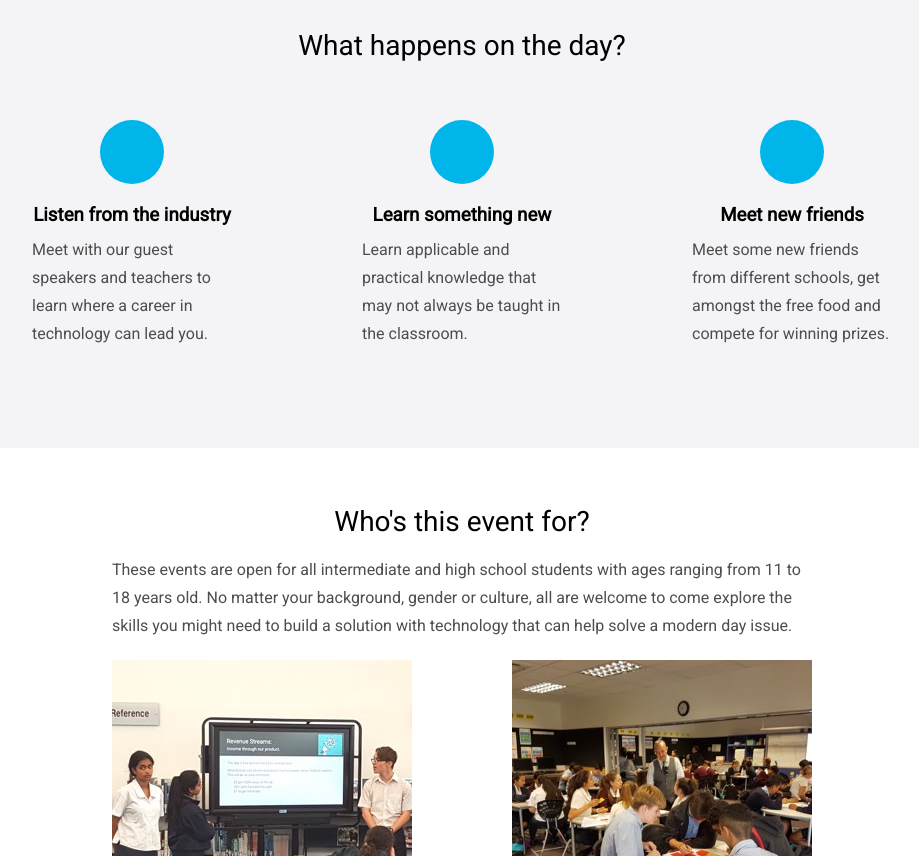
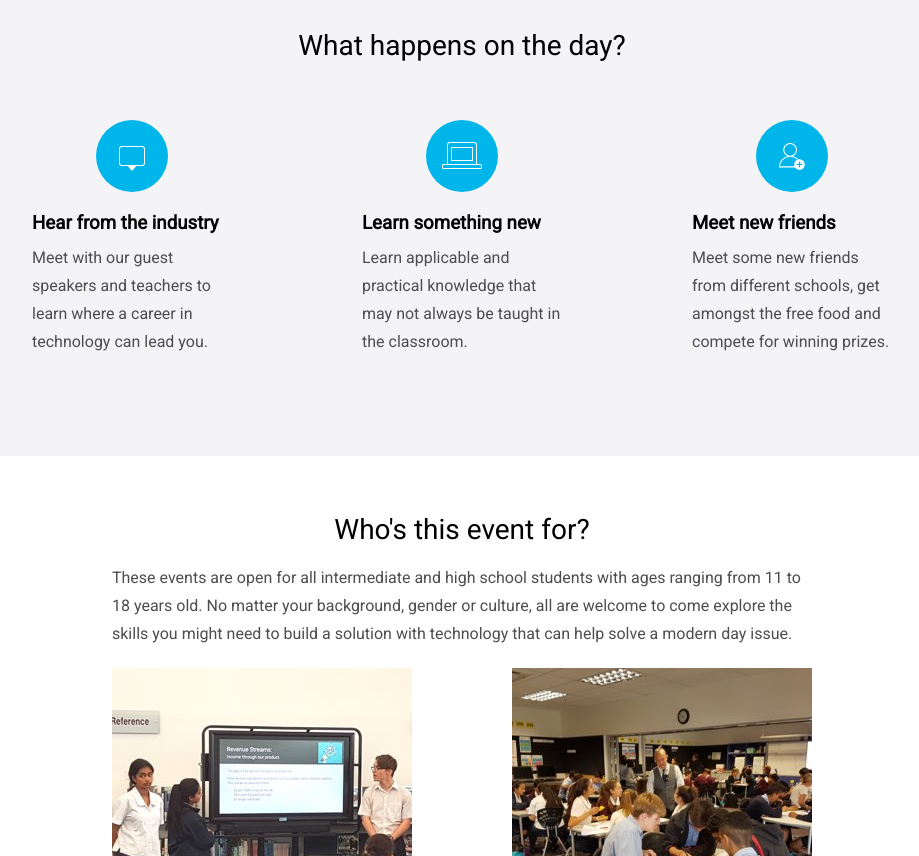
Before and after one commit to Sze-warrior/biztechlabs-website, a website: page index.html in a window 1280 px wide. Shown: the part 1180-2036 px from the top of the page, without its empty margins (178-1097 px from the left). Drawn offline with Linux system fonts and the light colour scheme.

Commit message:
Fixed hero image and icons
Fixed hero image and icons

```diff
--- a/index.html
+++ b/index.html
@@ -17,7 +17,7 @@
               <div class="hero-content-wrapper">
                 <img class="hero-logo" src="images/logo.png">
                 <h1 class="hero-title">Biztech Labs</h1>
-                <p class="hero-intro">We aim to boost students confidence, awareness and passion in the technology industry.</p>
+                <p class="hero-intro">We aim to boost students confidence, awareness, passion and teamwork in the technology industry.</p>
 
                 <div class="hero-btn-row">
                   <div class="button-primary button--ghost-white button--mobile">Learn more</div>
@@ -47,20 +47,31 @@
               <div class="features-wrapper">
 
                 <div class="features-item">
-                  <div class="feature-icon"></div>
-                  <h3>Listen from the industry</h3>
+                  <div class="feature-icon">
+                    <svg class="icon-base icon-speech" xmlns="http://www.w3.org/2000/svg" width="26" height="25"><path d="M23,1a2,2,0,0,1,2,2V17a2,2,0,0,1-2,2H3a2,2,0,0,1-2-2V3A2,2,0,0,1,3,1H23m0-1H3A3,3,0,0,0,0,3V17a3,3,0,0,0,3,3H23a3,3,0,0,0,3-3V3a3,3,0,0,0-3-3Z" style="fill: #fff"/><path d="M12.28,24.15,7.89,19H18.11l-4.39,5.15A.94.94,0,0,1,12.28,24.15Z" style="fill: #fff"/>
+                    </svg>
+                  </div>
+                  <h3 class="features-heading">Hear from the industry</h3>
                   <p class="features-description">Meet with our guest speakers and teachers to learn where a career in technology can lead you.</p>
                 </div>
 
                 <div class="features-item">
-                  <div class="feature-icon"></div>
-                  <h3>Learn something new</h3>
+                  <div class="feature-icon">
+                    <svg class="icon-base icon-computer" data-name="Layer 1" xmlns="http://www.w3.org/2000/svg" width="40" height="27" viewBox="0 0 40 27">
+                    <path d="M31,19H9V5H31ZM9.92,18.12H30.08V5.88H9.92Z" style="fill: #fff"/>
+                    <path d="M38.5,27H1.5A1.72,1.72,0,0,1,0,25.12V23.88A1.72,1.72,0,0,1,1.5,22h37A1.72,1.72,0,0,1,40,23.88v1.24A1.72,1.72,0,0,1,38.5,27Zm-37-4c-.28,0-.5.34-.5.75v1.5c0,.41.22.75.5.75h37c.28,0,.5-.34.5-.75v-1.5c0-.41-.22-.75-.5-.75Z" style="fill: #fff"/>
+                    <path d="M32,1a2,2,0,0,1,2,2V22h-28V3a2,2,0,0,1,2-2H32m0-1h-24a3,3,0,0,0-3,3V23H35V3a3,3,0,0,0-3-3Z" style="fill: #fff"/>
+                    </svg>
+                  </div>
+                  <h3 class="features-heading">Learn something new</h3>
                   <p class="features-description">Learn applicable and practical knowledge that may not always be taught in the classroom.</p>
                 </div>
 
                 <div class="features-item">
-                  <div class="feature-icon"></div>
-                  <h3>Meet new friends</h3>
+                  <div class="feature-icon">
+                    <svg class="icon-base icon-friend" data-name="Layer 3" xmlns="http://www.w3.org/2000/svg" width="26" height="27"><path d="M14.06 13.13a6.9 6.9 0 1 0-5.85 0A11.13 11.13 0 0 0 0 23.86v.53h22.27v-.53a11.13 11.13 0 0 0-8.21-10.73zM5.3 6.89a5.84 5.84 0 1 1 5.83 5.86A5.84 5.84 0 0 1 5.3 6.89zM1.07 23.33a10.08 10.08 0 0 1 20.13 0z" fill="#fff"/><circle cx="20.5" cy="21.45" r="5.31" fill="#fff"/><path fill="#00B5E9" d="M19.91 18.5h1.18v5.9h-1.18z"/><path fill="#00B5E9" d="M23.46 20.85v1.18h-5.9v-1.18z"/></svg>
+                  </div>
+                  <h3 class="features-heading">Meet new friends</h3>
                   <p class="features-description">Meet some new friends from different schools, get amongst the free food and compete for winning prizes.</p>
                 </div>
               </div>
--- a/sass/_variables.scss
+++ b/sass/_variables.scss
@@ -38,7 +38,7 @@ $grid-gutter-width: 40px;
 
 //Components
 $features-width: 200px;
-$features-icon-width: 64px;
+$features-icon-width: 72px;
 $features-icon-height: $features-icon-width;
 $hero-logo-width: 100px;
 
--- a/sass/components/features.scss
+++ b/sass/components/features.scss
@@ -12,16 +12,44 @@
 	min-height: 100%;
     width: $features-width;
 	margin-bottom: 0;
+    margin-right: $grid-gutter-width/2;
+
+    .icon-base{
+        display: block;
+        margin: 0 auto;
+
+        &.icon-friend{
+            padding-top: 23px;
+        }
+
+        &.icon-computer{
+            padding-top: 22px;
+        }
+
+        &.icon-speech{
+            padding-top: 26px;
+        }
+
+    }
+
+    &:last-child{
+        margin-right: 0;
+    }
 
     @media screen and(max-width: $media-mobile){
     	width: 100%;
+        margin-right: 0;
     	margin-bottom: 30px;
-
-    	&:last-child{
-	    	margin-bottom: 0;
-		}
     }
 
+}
+
+.features-heading{
+    text-align: left;
+
+    @media screen and (max-width: $media-mobile){
+        text-align: center;
+    }
 }
 
 .features-description{
--- a/sass/modules/_base.scss
+++ b/sass/modules/_base.scss
@@ -33,7 +33,6 @@ h2{
 }
 
 h3{
-	text-align: center;
 	margin: 20px 0 10px;
 }
 
--- a/sass/modules/_hero.scss
+++ b/sass/modules/_hero.scss
@@ -2,7 +2,7 @@
 
 .hero-container{
 	height: $hero-height;
-   	background-image: url("../images/hero-banner.jpg");
+   	background-image: url("../images/hero-banner-lg.jpg");
     background-repeat: no-repeat, repeat;
     background-position: center top;
     position: relative;
```
Also changed, not shown: css/styles.css, images/hero-banner-lg.jpg (added).
